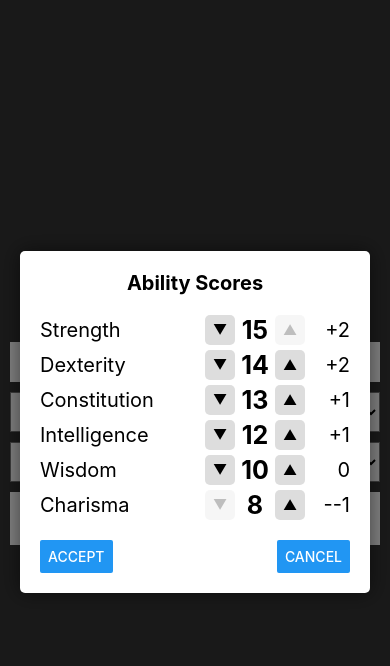
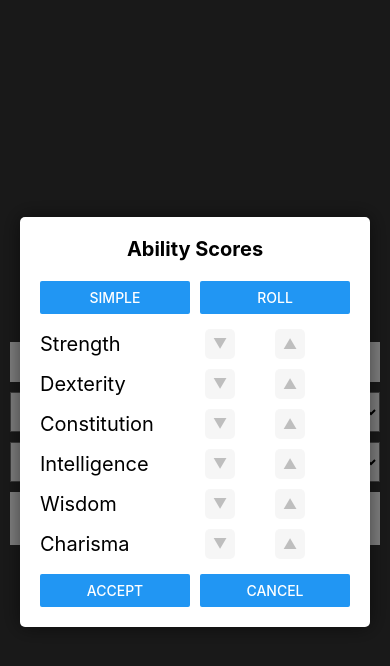
Before and after one commit to saltire/5eCharsheet, a React Native app: screen / in a window 390 px wide. Both pictures are taken after typing "Sample" into the empty fields and a click on the button "CREATE YOUR CHARACTER". Shown: the top 666 px of the page. Built offline with nearby package versions, Linux system fonts and the light colour scheme.

Commit message:
Add option to roll ability scores

```diff
--- a/src/Ability.js
+++ b/src/Ability.js
@@ -1,5 +1,7 @@
 import React from 'react';
 import { StyleSheet, Text, View } from 'react-native';
+
+import { mod } from './utils';
 
 
 const styles = StyleSheet.create({
@@ -18,13 +20,6 @@ const styles = StyleSheet.create({
   },
 });
 
-export function mod(score) {
-  const modVal = score ? Math.floor(score / 2) - 5 : '';
-  const sign = score ? (modVal > 0 ? '+' : (modVal < 0 ? '-' : '')) : '';
-
-  return `${sign}${modVal}`;
-}
-
 export default function Ability({ label, score }) {
   return (
     <View style={styles.ability}>
--- a/src/AbilityEditor.js
+++ b/src/AbilityEditor.js
@@ -1,23 +1,24 @@
 import React, { Component } from 'react';
 import { Button, StyleSheet, Text, TouchableOpacity, View } from 'react-native';
 
-import { mod } from './Ability';
 import { abilities as names } from './data';
+import { mod, roll } from './utils';
 
 
 const styles = StyleSheet.create({
   container: {
-    padding: 20,
+    paddingHorizontal: 20,
+    paddingVertical: 10,
   },
   header: {
-    marginBottom: 20,
+    marginVertical: 10,
     fontSize: 20,
     fontWeight: 'bold',
     textAlign: 'center',
   },
   row: {
     flexDirection: 'row',
-    marginBottom: 5,
+    marginVertical: 5,
   },
   name: {
     flex: 1,
@@ -52,26 +53,51 @@ const styles = StyleSheet.create({
     textAlign: 'right',
     lineHeight: 30,
   },
-  bottomButtons: {
+  flexButtons: {
     flexDirection: 'row',
     justifyContent: 'space-between',
-    marginTop: 15,
+    marginHorizontal: -5,
+    marginVertical: 10,
+  },
+  buttonContainer: {
+    flex: 1,
+    marginHorizontal: 5,
   },
 });
 
-const scores = [15, 14, 13, 12, 10, 8];
+const FlexButton = ({ ...props }) => (
+  <View style={styles.buttonContainer}>
+    <Button {...props} />
+  </View>
+);
 
 export default class AbilityEditor extends Component {
   constructor(props) {
     super(props);
 
     this.state = {
-      abilities: names.reduce((abs, name, i) => Object.assign(abs,
-        { [name]: props.abilities[name] || scores[i] }), {}),
+      abilities: props.abilities,
     };
+
+    this.setSimpleScores = this.setSimpleScores.bind(this);
+    this.rollScores = this.rollScores.bind(this);
   }
 
-  switch(name1, name2) {
+  setSimpleScores() {
+    this.resetScores([15, 14, 13, 12, 10, 8]);
+  }
+
+  rollScores() {
+    this.resetScores([...Array(6)].map(() => roll(4, 6, 3)));
+  }
+
+  resetScores(scores) {
+    this.setState({
+      abilities: names.reduce((abs, name, i) => Object.assign(abs, { [name]: scores[i] }), {}),
+    });
+  }
+
+  move(name1, name2) {
     this.setState(({ abilities }) => ({
       abilities: Object.assign({}, abilities, {
         [name1]: abilities[name2],
@@ -88,24 +114,29 @@ export default class AbilityEditor extends Component {
       <View style={styles.container}>
         <Text style={styles.header}>Ability Scores</Text>
 
+        <View style={styles.flexButtons}>
+          <FlexButton title='Simple' onPress={this.setSimpleScores} />
+          <FlexButton title='Roll' onPress={this.rollScores} />
+        </View>
+
         {Object.entries(abilities).map(([name, score], i) => (
           <View key={name} style={styles.row}>
             <Text style={styles.name}>{name}</Text>
 
             <TouchableOpacity
-              style={[styles.moveButton, i === 5 ? styles.disabled : {}]}
-              disabled={i === 5}
+              style={[styles.moveButton, (i === 5 || !score) ? styles.disabled : {}]}
+              disabled={i === 5 || !score}
               activeOpacity={0.8}
-              onPress={() => this.switch(name, Object.keys(abilities)[i + 1])}
+              onPress={() => this.move(name, Object.keys(abilities)[i + 1])}
             >
               <Text style={styles.moveButtonText}>▼</Text>
             </TouchableOpacity>
             <Text style={styles.value}>{score}</Text>
             <TouchableOpacity
-              style={[styles.moveButton, i === 0 ? styles.disabled : {}]}
-              disabled={i === 0}
+              style={[styles.moveButton, (i === 0 || !score) ? styles.disabled : {}]}
+              disabled={i === 0 || !score}
               activeOpacity={0.8}
-              onPress={() => this.switch(name, Object.keys(abilities)[i - 1])}
+              onPress={() => this.move(name, Object.keys(abilities)[i - 1])}
             >
               <Text style={styles.moveButtonText}>▲</Text>
             </TouchableOpacity>
@@ -114,9 +145,9 @@ export default class AbilityEditor extends Component {
           </View>
         ))}
 
-        <View style={styles.bottomButtons}>
-          <Button title='Accept' onPress={() => onAccept(abilities)} />
-          <Button title='Cancel' onPress={onCancel} />
+        <View style={styles.flexButtons}>
+          <FlexButton title='Accept' onPress={() => onAccept(abilities)} />
+          <FlexButton title='Cancel' onPress={onCancel} />
         </View>
       </View>
     );
--- /dev/null
+++ b/src/utils.js
@@ -0,0 +1,15 @@
+export function mod(score) {
+  const modVal = score ? Math.floor(score / 2) - 5 : '';
+  const sign = score ? (modVal > 0 ? '+' : (modVal < 0 ? '-' : '')) : '';
+
+  return `${sign}${modVal}`;
+}
+
+export function roll(num, sides, highest) {
+  return [...Array(num)]
+    .map(() => Math.ceil(Math.random() * sides))
+    .sort()
+    .reverse()
+    .slice(0, highest || num)
+    .reduce((sum, value) => (sum + value), 0);
+}
```
